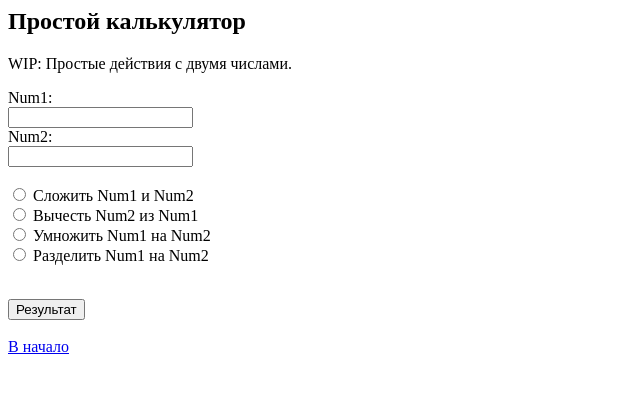
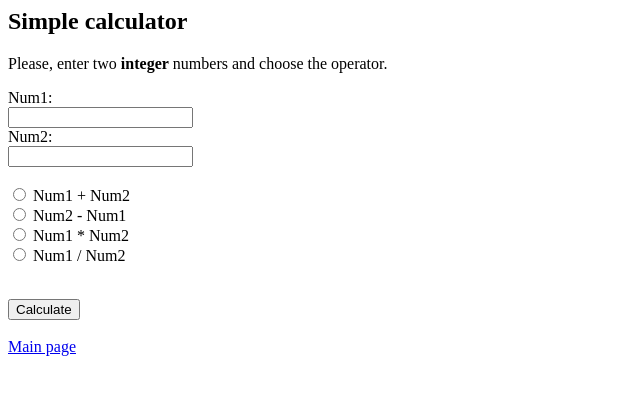
Before and after one commit to DanilTsygolnik/hexlet, a Flask app: page /calc/ in a window 1280 px wide. Shown: the top 395 px of the page, without its empty margins (0-640 px from the left). Run offline with Flask 2, Linux system fonts and the light colour scheme.

Commit message:
app: translated to EN; cross links

```diff
--- a/app_files/app.py
+++ b/app_files/app.py
@@ -5,6 +5,7 @@ app = Flask(__name__)
 
 
 @app.route('/')
+@app.route('/index/')
 def index():
     return render_template('index.html')
 
@@ -42,7 +43,7 @@ def calc_result(operator, num1, num2):
             result = num1 / num2
             procedure = f'{num1} * {num2}'
         except ZeroDivisionError:
-            return "Can't divide by zero"
+            return "Can't divide by zero. <a href='/calc'>Go back</a>."
 
     return render_template(
         'calc_result_templ.html',
--- a/app_files/templates/calc.html
+++ b/app_files/templates/calc.html
@@ -13,8 +13,8 @@
   </head>
 
   <body>
-    <h2>Простой калькулятор</h2>
-    <p> WIP: Простые действия с двумя числами.</p>
+    <h2>Simple calculator</h2>
+    <p>Please, enter two <b>integer</b> numbers and choose the operator.</p>
 
     <form name="calculator">
       <label for="num1">Num1:</label><br>
@@ -22,19 +22,19 @@
       <label for="num2">Num2:</label><br>
       <input type="text" id="num2"><br><br>
       <input type="radio" id="add" name="operator">
-      <label for="add">Сложить Num1 и Num2</label><br>
+      <label for="add">Num1 + Num2</label><br>
       <input type="radio" id="subtract" name="operator">
-      <label for="subtr">Вычесть Num2 из Num1</label><br>
+      <label for="subtr">Num2 - Num1</label><br>
       <input type="radio" id="multiply" name="operator">
-      <label for="subtr">Умножить Num1 на Num2</label><br>
+      <label for="subtr">Num1 * Num2</label><br>
       <input type="radio" id="divide" name="operator">
-      <label for="subtr">Разделить Num1 на Num2</label><br><br>
+      <label for="subtr">Num1 / Num2</label><br><br>
     </form>
 
 <!-- не работает    <input type="button" value="Submit" onclick="location.href=get_result_url();return false;"><br><br> -->
-    <input type="button" value="Результат" onclick="location.href='http://127.0.0.1:5000/'+get_result_url();return false;"><br><br>
+    <input type="button" value="Calculate" onclick="location.href='http://127.0.0.1:5000/'+get_result_url();return false;"><br><br>
 
-    <a href="/">В начало</a>
+    <a href="/">Main page</a>
 
   </body>
 </html>
--- a/app_files/templates/calc_result_templ.html
+++ b/app_files/templates/calc_result_templ.html
@@ -1,10 +1,10 @@
 <html>
   <body>
-    <h2>Результат расчета</h2>
+    <h2>Result</h2>
     {{ procedure }} = <b> {{ result }} </b><br><br>
 
-    <a href="/calc">Новый расчет</a><br>
-    <a href="/">В начало</a>
+    <a href="/calc">Go back</a><br>
+    <a href="/">Main page</a>
 
   </body>
 </html>
--- a/app_files/templates/greet_templ.html
+++ b/app_files/templates/greet_templ.html
@@ -1,10 +1,10 @@
 <html>
   <body>
     {% if username %}
-      <h2>Приятно познакомиться, {{ username }}!</h2>
+      <h2>Hello, {{ username }}!</h2>
     {% endif %}
-
-    <a href="/">В начало</a>
+    <a href="/greet">Go back</a><br>
+    <a href="/">Main page</a>
 
   </body>
 </html>
--- a/app_files/templates/hello.html
+++ b/app_files/templates/hello.html
@@ -15,12 +15,13 @@
     <h2>Welcome</h2>
 
     <form>
-    <label for="username">Как тебя завут?</label><br>
+      <label for="username">Enter your name, please:</label><br>
       <input type="text" id="username"><br>
     </form>
 
-  <input type="button" value="Submit" onclick="location.href='http://127.0.0.1:5000/greet/'+get_username();return false;">
+    <input type="button" value="Submit" onclick="location.href='http://127.0.0.1:5000/greet/'+get_username();return false;"><br><br>
 
+    <a href="/">Main page</a>
 
   </body>
 
--- a/app_files/templates/index.html
+++ b/app_files/templates/index.html
@@ -2,10 +2,10 @@
   <body>
 
     <h2>Welcome</h2>
-    <p> WIP: это мое первое web-приложение с backend'ом на Python.<br>Функционал, который я запрограммировал:</p>
+    <p> This is a simple web application providing a couple of interactive options:</p>
     <ul>
-      <li><a href="/greet">Познакомимся</a></li>
-      <li><a href="/calc">Простой калькулятор</a></li>
+      <li><a href="/greet">What is your name?</a></li>
+      <li><a href="/calc">Calculator</a></li>
     </ul>
 
   </body>
```
Lines whose indentation alone changed are shown as unchanged.
